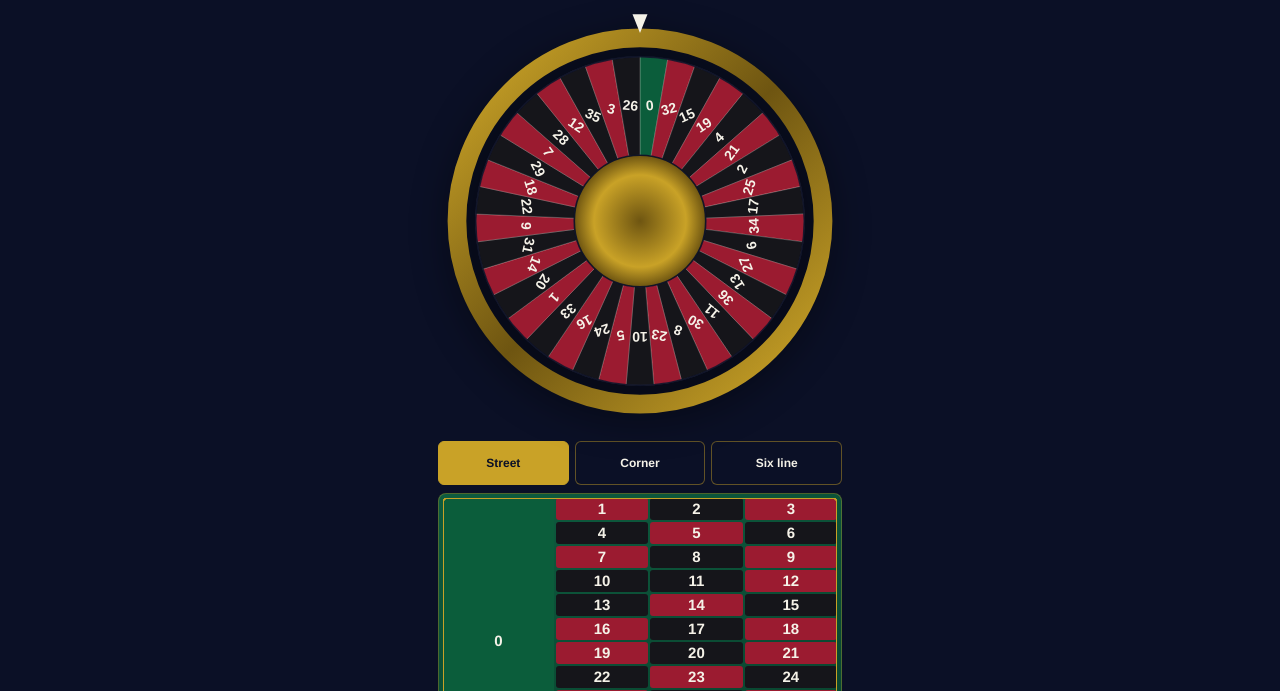
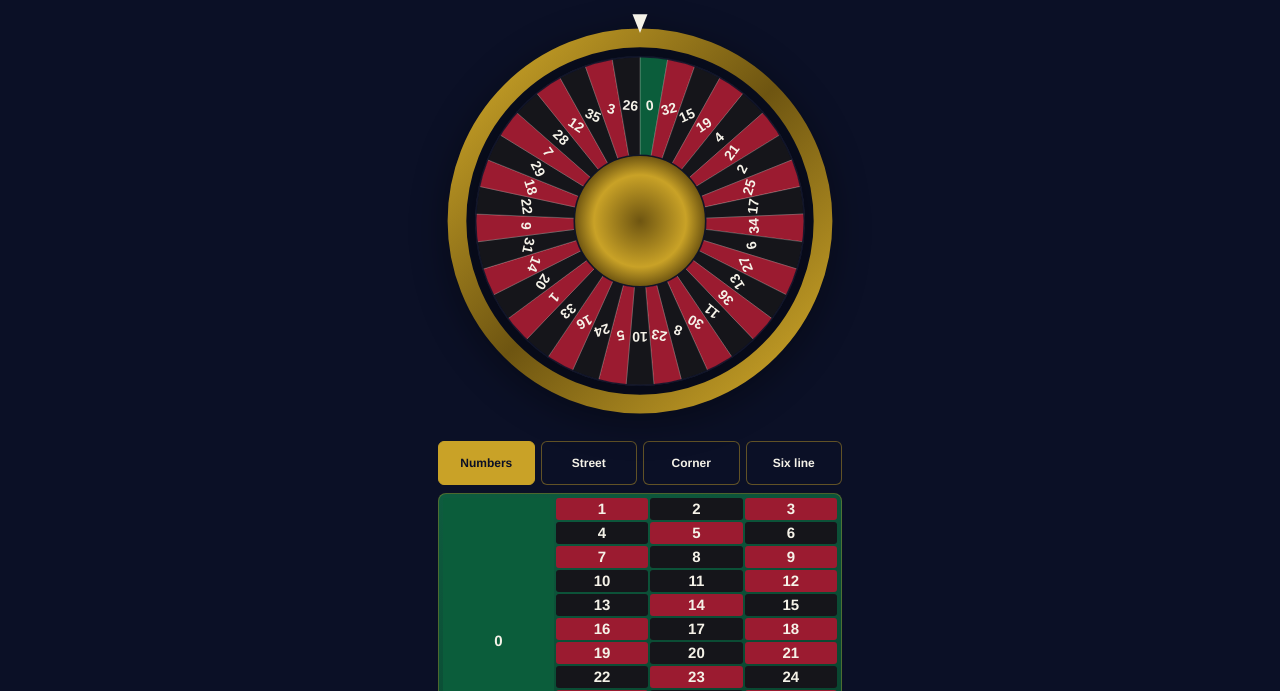
Before and after one commit to Cha0smagick/roulette-game-lab-website, a website built with Vite: page index.html in a window 1280 px wide. Shown: the part 109-800 px from the top of the page. Built offline with nearby package versions, Linux system fonts and the light colour scheme.

Commit message:
fix: the overlay layer covered the numbers, so no number could be picked

```diff
--- a/src/i18n/locales/en.ts
+++ b/src/i18n/locales/en.ts
@@ -84,6 +84,7 @@ export const en = {
   'bet.cornerNumbers': 'Corner {numbers}',
   'bet.lineNumbers': 'Six line {numbers}',
   'board.layers': 'Bet layer',
+  'board.layer.numbers': 'Numbers',
   'board.layer.street': 'Street',
   'board.layer.corner': 'Corner',
   'board.layer.line': 'Six line',
--- a/src/i18n/locales/es.ts
+++ b/src/i18n/locales/es.ts
@@ -72,6 +72,7 @@ export const es: Record<TranslationKey, string> = {
   'bet.cornerNumbers': 'Cuadrada {numbers}',
   'bet.lineNumbers': 'Seis números {numbers}',
   'board.layers': 'Capa de apuesta',
+  'board.layer.numbers': 'Números',
   'board.layer.street': 'Transversal',
   'board.layer.corner': 'Cuadrada',
   'board.layer.line': 'Seis números',
--- a/src/styles/board.css
+++ b/src/styles/board.css
@@ -61,6 +61,15 @@
 /* ------------------------------------------------------------------ felt --- */
 
 .board__felt {
+  /*
+   * The column template is declared once, here, and both grids read it.
+   *
+   * Two grids that each declare their own template drift: the day the zero
+   * column changes width, the overlay outlines keep the old one and every
+   * street, corner and line is drawn beside the numbers it names instead of on
+   * them. A shared property removes the possibility rather than the intention.
+   */
+  --cols: repeat(3, var(--cell));
   position: relative;
   padding: 4px;
   border: 1px solid rgb(201 162 39 / 35%);
@@ -68,9 +77,21 @@
   background: linear-gradient(160deg, var(--board-felt), var(--board-felt-dark));
 }
 
+/*
+ * A zero is two numbers in one cell and the label is wider than the glyph, so
+ * the zero column is wider than one track and the layout is [zero][3 columns].
+ *
+ * The modifier sits on the felt rather than on the number grid because the felt
+ * owns --cols, and the overlay layer has to see the same four tracks as the
+ * numbers or the geometry is only half shared.
+ */
+.board__felt--with-zero {
+  --cols: minmax(28px, 1.2fr) repeat(3, var(--cell));
+}
+
 .board__grid {
   display: grid;
-  grid-template-columns: repeat(3, var(--cell));
+  grid-template-columns: var(--cols);
   grid-template-rows: repeat(12, minmax(22px, 1fr));
   gap: 2px;
 }
@@ -97,13 +118,6 @@
   background: var(--green);
 }
 
-/* A zero is 2 numbers in one cell on the no-zero-excluded tables and the
-   label is wider than the glyph, so the zero column is wider than one track
-   and the grid is laid out as [zero][3 columns]. */
-.board__grid--with-zero {
-  grid-template-columns: minmax(28px, 1.2fr) repeat(3, var(--cell));
-}
-
 .board__number--staked {
   box-shadow: inset 0 0 0 2px var(--board-brass);
 }
@@ -120,16 +134,21 @@
 /* -------------------------------------------------------------- overlays --- */
 
 /*
- * The overlay grid is a pixel-identical copy of the number grid, laid over it,
- * so a single `grid-column`/`grid-row` span expresses "this rectangle of the
- * board" for every bet kind. The buttons themselves are transparent and draw
- * their outline with a pseudo-element, which keeps the digits beneath legible.
+ * The overlay grid is laid over the number grid on the same tracks, so a single
+ * `grid-column`/`grid-row` span expresses "this rectangle of the board" for
+ * every bet kind. The buttons are transparent and draw their outline with a
+ * pseudo-element, which keeps the digits beneath legible.
+ *
+ * The template comes from --cols on the felt. It used to read `inherit`, which
+ * takes the PARENT's computed value, and the parent here is a block whose
+ * computed grid-template-columns is `none`: the overlay grid was quietly falling
+ * back to implicit auto columns, roughly 11 px off the numbers at 320 px.
  */
 .board__overlays {
   position: absolute;
   inset: 4px;
   display: grid;
-  grid-template-columns: inherit;
+  grid-template-columns: var(--cols);
   grid-template-rows: repeat(12, minmax(22px, 1fr));
   gap: 2px;
   pointer-events: none;
@@ -156,6 +175,20 @@
   display: none;
 }
 
+/*
+ * An overlay from a family that is not armed stays on the felt only while it
+ * holds a bet, so the player can still see where the money went. It must not be
+ * tappable, and it is the felt's later child, so it would otherwise sit over
+ * the numbers and swallow taps aimed at them.
+ *
+ * `hidden` removes the box entirely; this removes the hit target from the box
+ * that is deliberately left on screen. Between them the numbers stay reachable
+ * no matter which family was armed last.
+ */
+.board__overlay[data-armed='false'] {
+  pointer-events: none;
+}
+
 .board__overlay--corner::after {
   inset: 22% 22%;
 }
@@ -166,14 +199,16 @@
 
 .board__overlay--staked::after {
   border-color: var(--board-brass);
-  background: rgb(201 162 39 / 30%);
+  background: rgb(201 162 39 / 26%);
 }
 
-.board__overlay:hover::after {
+.board__overlay[data-armed='true']:hover::after {
   border-color: var(--board-brass);
 }
 
-.board__overlay:disabled {
+/* Scoped to armed overlays: an unarmed overlay carrying a bet is disabled too,
+   and dimming it would dim the record of where the player put their money. */
+.board__overlay[data-armed='true']:disabled {
   opacity: 40%;
 }
 
--- a/src/ui/board.ts
+++ b/src/ui/board.ts
@@ -15,9 +15,17 @@
  * the number grid stays readable underneath.
  *
  * Overlays of different kinds overlap each other, so they cannot all be live
- * at once. A layer toggle picks which one is armed; the number grid itself
- * always stays live for straight-up bets, because the numbers are what a
- * player reads to decide anything.
+ * at once. A layer toggle picks which family is armed, and it starts with NONE
+ * armed. The numbers own the board until the player explicitly asks for an
+ * overlay family.
+ *
+ * That default is not cosmetic. The overlay layer is absolutely positioned over
+ * the grid, it is the felt's later child so it always paints above the numbers,
+ * and its buttons take pointer events. An armed street family covers all twelve
+ * rows of numbers, so with streets armed by default every tap on the felt
+ * became a street bet and no number could be picked at all. Starting unarmed is
+ * what makes the numbers reachable; the "Numbers" choice in the toggle is how
+ * the player gets back to them.
  *
  * Splits get no overlay. There are 57 of them on a 3x12 grid, they would bury
  * the grid under a thicket of thin buttons, and no overlap-free rectangle
@@ -118,12 +126,38 @@ function numbersLabel(numbers: readonly Pocket[]): string {
   return numbers.slice().sort((a, b) => a - b).join(', ');
 }
 
+/**
+ * The layer toggle, in the order it is presented.
+ *
+ * 'numbers' is the absence of an armed family rather than a family of its own,
+ * so it maps to null instead of widening BetLayer, which overlayPlacements()
+ * types against. The label key is the id, which is why 'numbers' needs a
+ * dictionary entry of its own.
+ */
+const LAYER_CHOICES = [
+  { id: 'numbers', layer: null },
+  { id: 'street', layer: 'street' },
+  { id: 'corner', layer: 'corner' },
+  { id: 'line', layer: 'line' },
+] as const satisfies readonly { id: string; layer: BetLayer | null }[]
+
 export function createBoard(
   variant: VariantId,
   onPlace: (placement: BetPlacement) => void,
 ): Board {
   const root = document.createElement('div');
   root.className = 'board';
+
+  // The felt wraps the grid and the overlay layer together and nothing else, so
+  // the overlay's absolute inset covers exactly the grid it mirrors. It is built
+  // first because it owns --cols, the column template both grids read: two
+  // grids each declaring their own template drift, and a drifted overlay outline
+  // is a bet drawn next to the numbers it names instead of on them.
+  const felt = document.createElement('div');
+  felt.className = 'board__felt';
+  if (variant !== 'noZero') {
+    felt.classList.add('board__felt--with-zero');
+  }
 
   // --- layer toggle ------------------------------------------------------
   const layerRow = document.createElement('div');
@@ -138,9 +172,6 @@ export function createBoard(
   // what lets the overlay layer reuse the identical column template: an overlay
   // span expressed in the same coordinates as a number therefore lands on the
   // numbers it covers, with no second geometry to keep in sync.
-  if (variant !== 'noZero') {
-    grid.classList.add('board__grid--with-zero');
-  }
   const columnOffset = variant === 'noZero' ? 1 : 2;
 
   const numberButtons = new Map<Pocket, HTMLButtonElement>();
@@ -185,7 +216,10 @@ export function createBoard(
   // --- overlays ----------------------------------------------------------
   const overlay = document.createElement('div');
   overlay.className = 'board__overlays';
-  overlay.dataset['layer'] = 'street';
+  // Mirrored from armedLayer on every render so a test, or a person with
+  // devtools open, can read which family is armed without instrumenting the
+  // closure. Empty means none, which is the state the board opens in.
+  overlay.dataset['layer'] = '';
 
   interface Overlay {
     readonly button: HTMLButtonElement;
@@ -255,10 +289,11 @@ export function createBoard(
     outsideCells.push({ button, placement });
   }
 
-  // --- split arming ------------------------------------------------------
+  // --- split arming and the armed family ---------------------------------
   // Arm one pocket, then tap its neighbour. The armed pocket is marked on the
   // number itself so the pairing is visible, not just narrated.
   let armed: Pocket | null = null;
+  let armedLayer: BetLayer | null = null;
   let lastState: TableState | null = null;
 
   function repaint(): void {
@@ -286,27 +321,26 @@ export function createBoard(
     repaint();
   }
 
-  const layerButtons = new Map<BetLayer, HTMLButtonElement>();
-  for (const layer of ['street', 'corner', 'line'] as const) {
+  // Toggle buttons, not radios. A radiogroup promises arrow-key movement between
+  // its options and a row of plain buttons does not deliver it, so role="radio"
+  // would hand a screen-reader user a contract the board breaks. Exactly one
+  // button carries the pressed state, which is what the player sees.
+  const layerButtons = new Map<BetLayer | null, HTMLButtonElement>();
+  for (const choice of LAYER_CHOICES) {
     const button = document.createElement('button');
     button.type = 'button';
     button.className = 'board__layer';
-    button.setAttribute('data-i18n', `board.layer.${layer}`);
+    button.setAttribute('data-i18n', `board.layer.${choice.id}`);
     button.addEventListener('click', () => {
-      overlay.dataset['layer'] = layer;
+      armedLayer = choice.layer;
       armed = null;
       repaint();
     });
-    layerButtons.set(layer, button);
+    layerButtons.set(choice.layer, button);
     layerRow.append(button);
   }
 
-  // The felt wraps the grid and the overlay layer together and nothing else, so
-  // that the overlay's absolute inset covers exactly the grid it mirrors.
-  const felt = document.createElement('div');
-  felt.className = 'board__felt';
   felt.append(grid, overlay);
-
   root.append(layerRow, felt, outsideRow);
 
   // Declared as a function, not as a method on the returned object, so that the
@@ -328,18 +362,25 @@ export function createBoard(
       button.disabled = !canStake;
     }
 
-    const active = overlay.dataset['layer'] as BetLayer;
+    overlay.dataset['layer'] = armedLayer === null ? '' : armedLayer;
     for (const entry of overlays) {
-      const live = entry.kind === active;
-      entry.button.hidden = !live;
+      const live = entry.kind === armedLayer;
+      const staked = betOn(state, entry.placement) !== null;
+      // `hidden` removes the box entirely, so a hidden overlay cannot intercept
+      // a tap meant for the number underneath. Stacking order alone cannot
+      // deliver that: the overlay layer is the felt's later child and always
+      // paints above the grid.
+      //
+      // An overlay that holds a bet stays visible even when its family is not
+      // armed, because a chip the player cannot see is a bet they think they
+      // lost. It is not tappable (see the data-armed rule in board.css).
+      entry.button.hidden = !live && !staked;
       entry.button.disabled = !live || !canStake;
-      entry.button.classList.toggle(
-        'board__overlay--staked',
-        live && betOn(state, entry.placement) !== null,
-      );
+      entry.button.dataset['armed'] = live ? 'true' : 'false';
+      entry.button.classList.toggle('board__overlay--staked', staked);
     }
     for (const [layer, button] of layerButtons) {
-      button.setAttribute('aria-pressed', layer === active ? 'true' : 'false');
+      button.setAttribute('aria-pressed', layer === armedLayer ? 'true' : 'false');
     }
 
     for (const cell of outsideCells) {
```
Also changed, not shown: test/boot.test.ts (+98 -0 lines), test/design-system.test.ts (+45 -0 lines).
